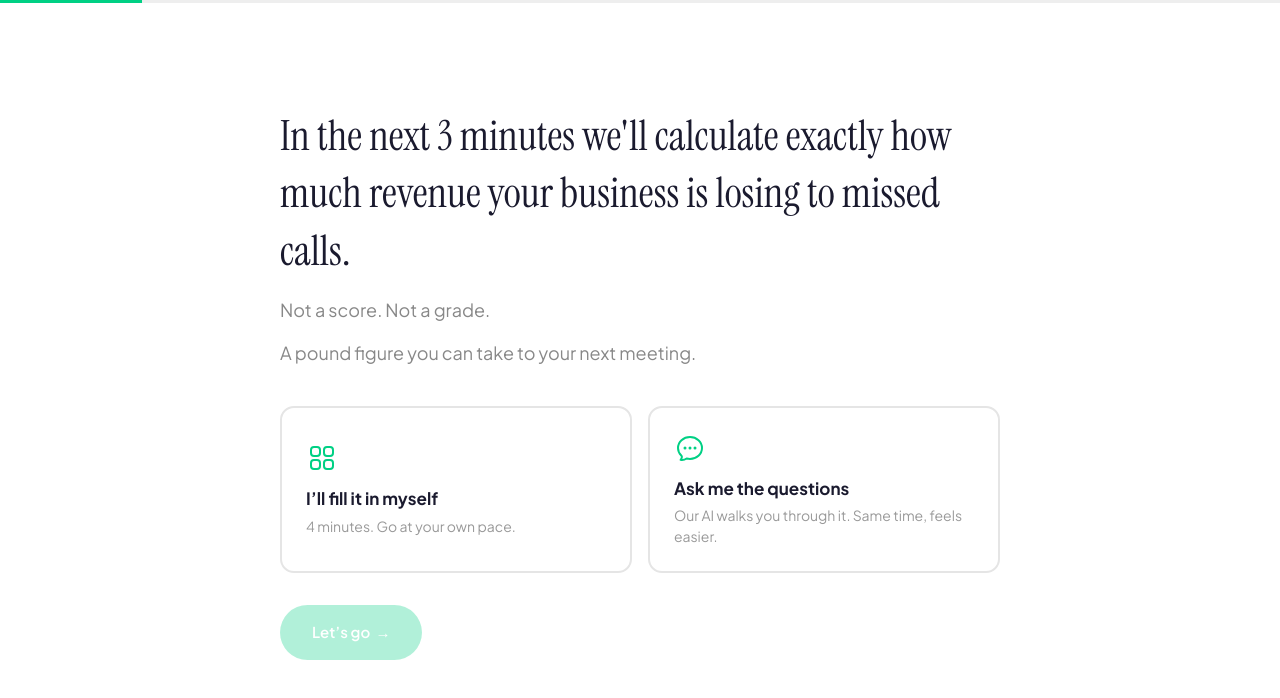
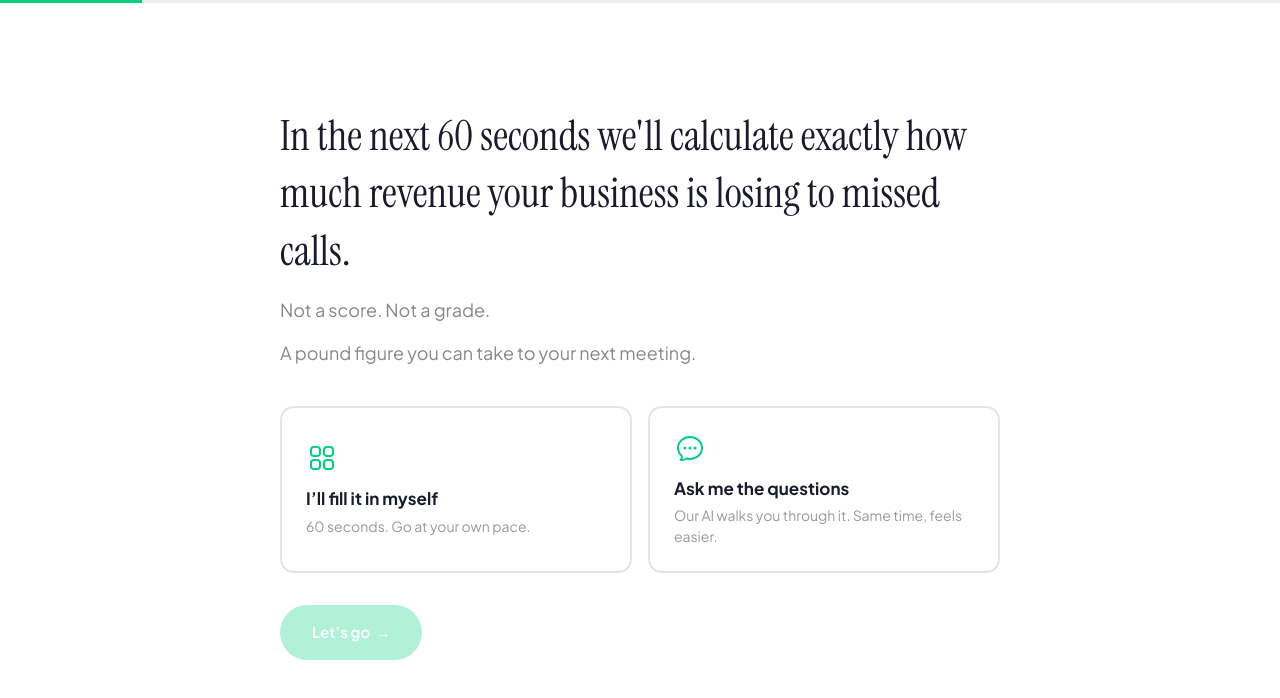
Before and after one commit to kuhnicAI/ai-readiness-audit, a Next.js app: page /audit in a window 1280 px wide. Shown: the top 698 px of the page. Built offline with nearby package versions, Linux system fonts and the light colour scheme.

Commit message:
copy: change all time references to 60 seconds
Co-Authored-By: Claude Opus 4.6 (1M context) <noreply@anthropic.com>

```diff
--- a/app/audit/page.tsx
+++ b/app/audit/page.tsx
@@ -17,7 +17,7 @@ interface Screen {
 const SCREENS: Screen[] = [
   {
     id: 'mode_select',
-    heading: "In the next 3 minutes we'll calculate exactly how much revenue your business is losing to missed calls.",
+    heading: "In the next 60 seconds we'll calculate exactly how much revenue your business is losing to missed calls.",
     subtext: "Not a score. Not a grade.\n\nA pound figure you can take to your next meeting.",
     type: 'mode_select' as 'intro',
   },
@@ -302,7 +302,7 @@ function AuditForm() {
                         <path strokeLinecap="round" strokeLinejoin="round" d="M3.75 6A2.25 2.25 0 016 3.75h2.25A2.25 2.25 0 0110.5 6v2.25a2.25 2.25 0 01-2.25 2.25H6a2.25 2.25 0 01-2.25-2.25V6zM3.75 15.75A2.25 2.25 0 016 13.5h2.25a2.25 2.25 0 012.25 2.25V18a2.25 2.25 0 01-2.25 2.25H6A2.25 2.25 0 013.75 18v-2.25zM13.5 6a2.25 2.25 0 012.25-2.25H18A2.25 2.25 0 0120.25 6v2.25A2.25 2.25 0 0118 10.5h-2.25a2.25 2.25 0 01-2.25-2.25V6zM13.5 15.75a2.25 2.25 0 012.25-2.25H18a2.25 2.25 0 012.25 2.25V18A2.25 2.25 0 0118 20.25h-2.25A2.25 2.25 0 0113.5 18v-2.25z" />
                       </svg>
                       <h3 className="text-[17px] font-bold text-[#1a1a2e]">I&rsquo;ll fill it in myself</h3>
-                      <p className="text-[14px] text-[#999] mt-1">4 minutes. Go at your own pace.</p>
+                      <p className="text-[14px] text-[#999] mt-1">60 seconds. Go at your own pace.</p>
                     </button>
                     {/* Chat card */}
                     <button
--- a/app/layout.tsx
+++ b/app/layout.tsx
@@ -8,11 +8,11 @@ const serif = Instrument_Serif({ weight: '400', subsets: ['latin'], variable: '-
 
 export const metadata: Metadata = {
   title: 'AI Readiness Audit | Kuhnic',
-  description: 'Find out what inefficiency is costing your business. Takes 4 minutes. Free. No sales call.',
+  description: 'Find out what inefficiency is costing your business. Takes 60 seconds. Free. No sales call.',
   metadataBase: new URL('https://audit.kuhnic.ai'),
   openGraph: {
     title: 'AI Readiness Audit | Kuhnic',
-    description: 'Find out what inefficiency is costing your business. Takes 4 minutes. Free. No sales call.',
+    description: 'Find out what inefficiency is costing your business. Takes 60 seconds. Free. No sales call.',
     url: 'https://audit.kuhnic.ai',
     siteName: 'Kuhnic AI',
     images: [{ url: '/og-image.png', width: 1200, height: 630, alt: 'AI Readiness Audit by Kuhnic' }],
@@ -21,7 +21,7 @@ export const metadata: Metadata = {
   twitter: {
     card: 'summary_large_image',
     title: 'AI Readiness Audit | Kuhnic',
-    description: 'Find out what inefficiency is costing your business. Takes 4 minutes.',
+    description: 'Find out what inefficiency is costing your business. Takes 60 seconds.',
     images: ['/og-image.png'],
   },
 }
--- a/app/page.tsx
+++ b/app/page.tsx
@@ -244,7 +244,7 @@ export default function HomePage() {
           </div>
           <div>
             <p className="text-[clamp(2rem,4vw,3.2rem)] font-serif text-[#1a1a2e]">
-              <Counter end={3} suffix=" min" delay={1000} />
+              <Counter end={60} suffix="s" delay={1000} />
             </p>
             <p className="mt-1 text-[11px] text-[#999] uppercase tracking-wider">To complete</p>
           </div>
```
